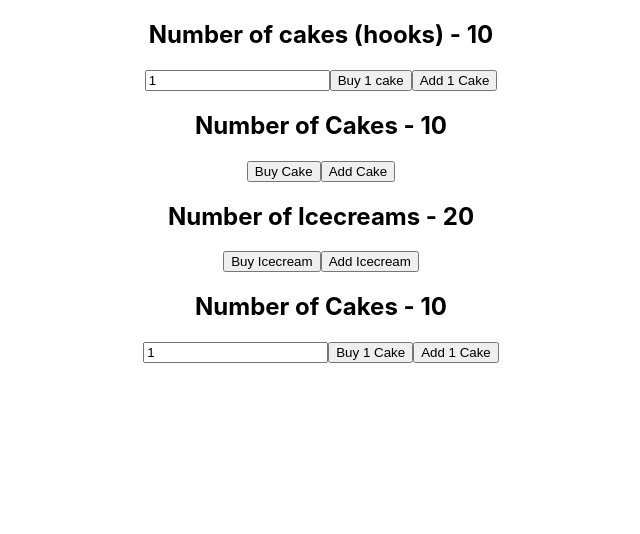
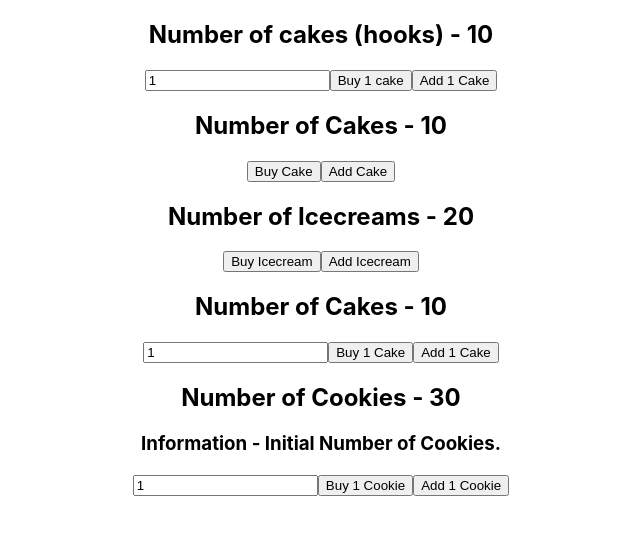
Before and after one commit to taoyuchuan/ReactReduxDemo, a React (Create React App) app: page / in a window 1280 px wide. Shown: the top 534 px of the page, without its empty margins (319-959 px from the left). Built offline with nearby package versions, Linux system fonts and the light colour scheme.

Commit message:
Add one more component with action information

```diff
--- a/src/App.js
+++ b/src/App.js
@@ -6,6 +6,7 @@ import CakeContainer from './components/CakeContainer'
 import IceCreamContainer from './components/IceCreamContainer'
 import HooksCakeContainer from './components/HooksCakeContainer'
 import NewCakeContainer from './components/NewCakeContainer'
+import CookieContainer from './components/CookieContainer'
 
 function App() {
   return (
@@ -15,6 +16,7 @@ function App() {
         <CakeContainer />
         <IceCreamContainer />
         <NewCakeContainer />
+        <CookieContainer />
       </div>
     </Provider>
   )
--- /dev/null
+++ b/src/components/CookieContainer.js
@@ -0,0 +1,35 @@
+import React, { useState } from 'react'
+import { connect } from 'react-redux'
+import { buyCookie, addCookie } from '../redux'
+
+function CookieContainer(props) {
+  const [number, setNumber] = useState(1)
+  return (
+    <div>
+      <h2>Number of Cookies - { props.numOfCookies }</h2>
+      <h3>Information - { props.info }</h3>
+      <input type = 'text' value = { number } onChange = { e => setNumber(Number(e.target.value)) } />
+      <button onClick = { () => props.buyCookie(number) } >Buy { number } Cookie</button>
+      <button onClick = { () => props.addCookie(number) } >Add { number } Cookie</button>
+    </div>
+  )
+}
+
+const mapStateToProps = state => {
+  return {
+    numOfCookies: state.cookie.numOfCookies,
+    info: state.cookie.info
+  }
+}
+
+const mapDispatchToProps = dispatch => {
+  return {
+    buyCookie: number => dispatch(buyCookie(number)),
+    addCookie: number => dispatch(addCookie(number))
+  }
+}
+
+export default connect(
+  mapStateToProps,
+  mapDispatchToProps
+)(CookieContainer)
--- /dev/null
+++ b/src/redux/cookie/cookieActions.js
@@ -0,0 +1,15 @@
+import { BUY_COOKIE, ADD_COOKIE } from './cookieTypes'
+
+export const buyCookie = (number = 1) => {
+  return {
+    type: BUY_COOKIE,
+    payload: number
+  }
+}
+
+export const addCookie = (number = 1) => {
+  return {
+    type: ADD_COOKIE,
+    payload: number
+  }
+}
--- /dev/null
+++ b/src/redux/cookie/cookieReducer.js
@@ -0,0 +1,26 @@
+import { BUY_COOKIE, ADD_COOKIE } from './cookieTypes'
+
+const initialState = {
+  numOfCookies: 30,
+  info: 'Initial Number of Cookies.'
+}
+
+const cookieReducer = (state = initialState, action) => {
+  switch(action.type) {
+    case BUY_COOKIE: return {
+      ...state,
+      numOfCookies: state.numOfCookies - action.payload,
+      info: 'Buy ' + action.payload + ' cake'
+    }
+
+    case ADD_COOKIE: return {
+      ...state,
+      numOfCookies: state.numOfCookies + action.payload,
+      info: 'Add ' + action.payload + ' cake'
+    }
+
+    default: return state
+  }
+}
+
+export default cookieReducer
--- /dev/null
+++ b/src/redux/cookie/cookieTypes.js
@@ -0,0 +1,2 @@
+export const BUY_COOKIE = 'BUY_COOKIE'
+export const ADD_COOKIE = 'ADD_COOKIE'
--- a/src/redux/index.js
+++ b/src/redux/index.js
@@ -1,2 +1,3 @@
 export { buyCake, addCake } from './cake/cakeActions'
 export { buyIceCream, addIceCream } from './iceCream/iceCreamActions'
+export { buyCookie, addCookie } from './cookie/cookieActions'
--- a/src/redux/rootReducer.js
+++ b/src/redux/rootReducer.js
@@ -1,10 +1,12 @@
 import { combineReducers } from 'redux'
 import cakeReducer from './cake/cakeReducer'
 import iceCreamReducer from './iceCream/iceCreamReducer'
+import cookieReducer from './cookie/cookieReducer'
 
 const rootReducer = combineReducers({
   cake: cakeReducer,
-  iceCream: iceCreamReducer
+  iceCream: iceCreamReducer,
+  cookie: cookieReducer,
 })
 
 export default rootReducer
```
